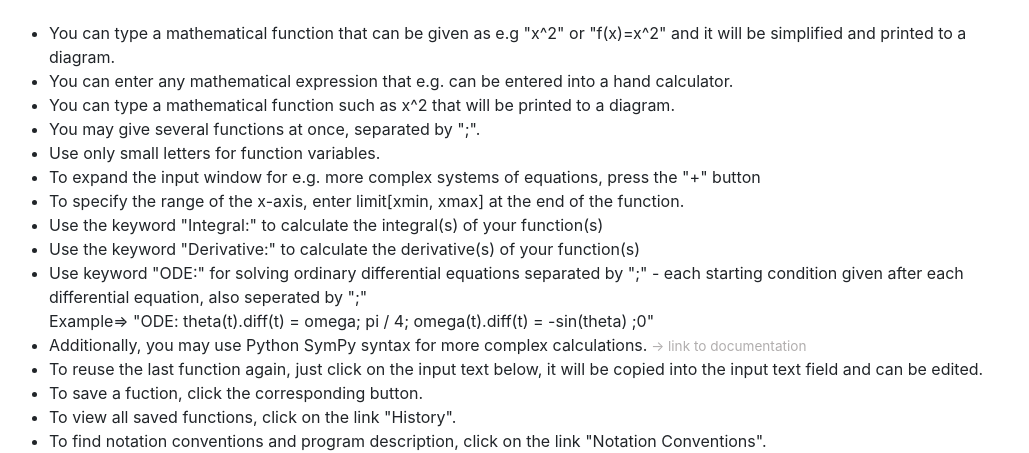
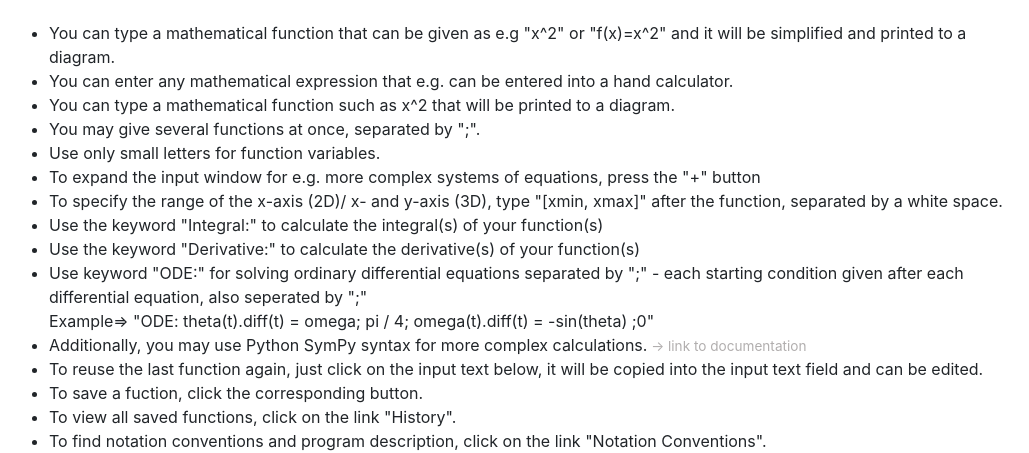
Before and after one commit to mt7180/Calcooly, a Flask app: page /notation in a window 1280 px wide. Shown: the part 290-743 px from the top of the page, without its empty margins (119-1148 px from the left). Run offline with Flask 2, Linux system fonts and the light colour scheme.

Commit message:
updating notation conventions

```diff
--- a/templates/notation.html
+++ b/templates/notation.html
@@ -26,7 +26,7 @@
         <li>You may give several functions at once, separated by ";".</li>
         <li>Use only small letters for function variables.</li>
         <li>To expand the input window for e.g. more complex systems of equations, press the "+" button</li>
-        <li>To specify the range of the x-axis, enter limit[xmin, xmax] at the end of the function.</li>
+        <li>To specify the range of the x-axis (2D)/ x- and y-axis (3D), type "[xmin, xmax]" after the function, separated by a white space.</li>
         <li>Use the keyword "Integral:" to calculate the integral(s) of your function(s)</li>
         <li>Use the keyword "Derivative:" to calculate the derivative(s) of your function(s)</li>
         <li>Use keyword "ODE:" for solving ordinary differential equations separated by ";" -
```
